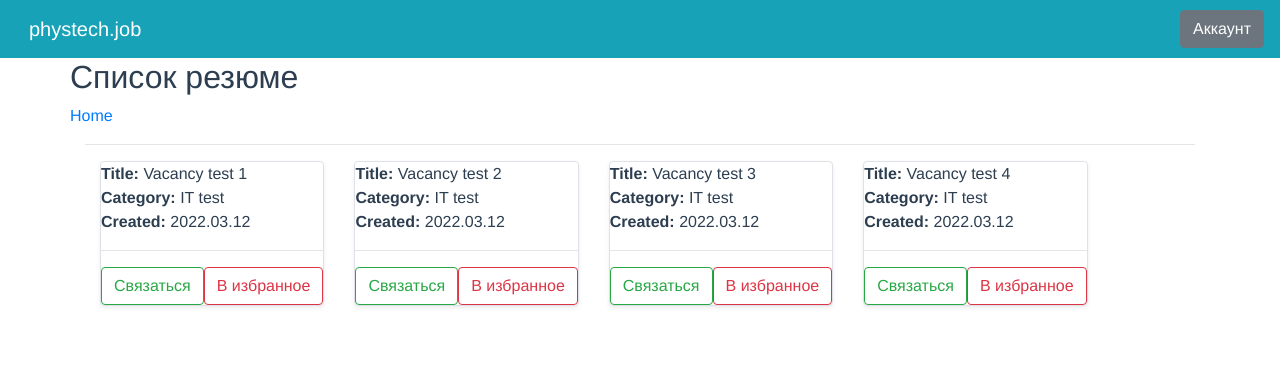
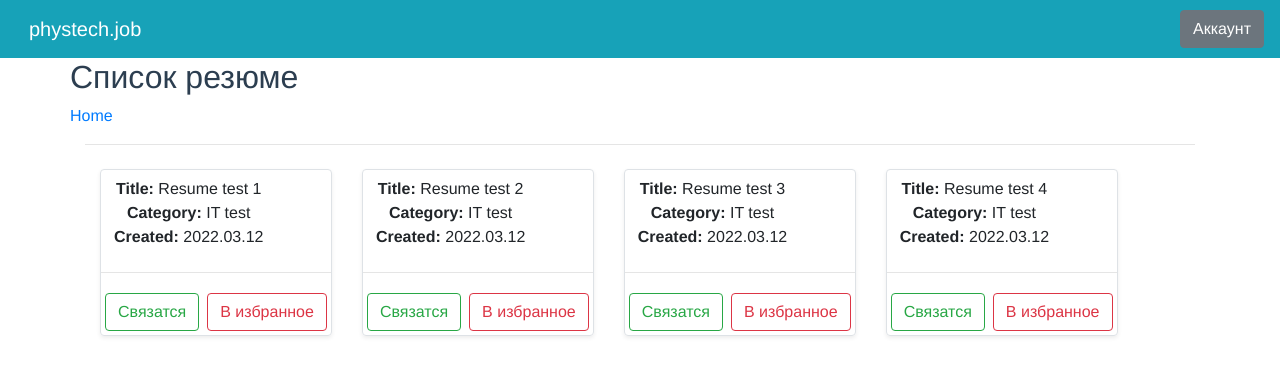
Before and after one commit to yarvod/phystech.job, a Vue app in the folder frontend_app/: page /#/resumes in a window 1280 px wide. Shown: the top 376 px of the page. Built offline with nearby package versions, Linux system fonts and the light colour scheme; no server answers.

Commit message:
add base detail page for vacancies and resumes

```diff
--- a/frontend_app/src/components/ResumeItem.vue
+++ b/frontend_app/src/components/ResumeItem.vue
@@ -1,6 +1,7 @@
 <template>
-  <div class="col-auto">
+  <div class="col-auto mt-2 mb-2">
     <div class="border rounded shadow-sm">
+      <div class="btn" v-on:click="$router.push({name: 'resume_details', params: {resumeId: resume.id, resume: resume}})">
         <b>Title: </b>
         {{ resume.title }}
         <br>
@@ -9,9 +10,10 @@
         <br>
         <b>Created: </b>
         {{resume.created}}
+      </div>
       <hr>
-      <input type="submit" class="btn btn-outline-success" name="respond" value="Связаться">
-      <input type="submit" class="btn btn-outline-danger" name="like" value="В избранное">
+      <button class="btn btn-outline-success m-1" size="md" name="connect"> Связатся </button>
+      <button class="btn btn-outline-danger m-1" size="md" name="like"> В избранное </button>
     </div>
   </div>
 </template>
--- a/frontend_app/src/components/VacancyItem.vue
+++ b/frontend_app/src/components/VacancyItem.vue
@@ -1,17 +1,13 @@
 <template>
-  <div class="col-auto">
-    <div class="border rounded shadow-sm">
+  <div class="col-auto mt-2 mb-2">
+    <div class="border rounded shadow-sm m-2">
 
-      <div class="btn" v-on:click="$router.push('/vacancies/'+vacancy.id)">
+      <div class="btn" v-on:click="$router.push({name: 'vacancy_details', params: {vacancyId: vacancy.id, vacancy: vacancy}})">
         <b>Title: </b>
         {{ vacancy.title }}
         <br>
         <b>Company: </b>
-
-        <button href="/" style="background: none; border: none">
-           {{vacancy.company_name}}
-        </button>
-
+         {{vacancy.company_name}}
         <br>
         <b>Category: </b>
         {{vacancy.category}}
@@ -19,10 +15,11 @@
         <b>Created: </b>
         {{vacancy.created}}
       </div>
-    <hr>
-    <input type="submit" class="btn btn-outline-success" name="respond" value="Откликнуться">
-    <input type="submit" class="btn btn-outline-danger" name="like" value="В избранное">
-  </div>
+      <hr>
+      <button class="btn btn-outline-success m-1" size="md" name="respond"> Откликнуться </button>
+      <button class="btn btn-outline-danger m-1" size="md" name="like"> В избранное </button>
+
+    </div>
   </div>
 
 </template>
--- a/frontend_app/src/router.js
+++ b/frontend_app/src/router.js
@@ -7,16 +7,28 @@ export default new VueRouter({
   routes: [
     {
       path: '/',
-      name: 'home',
-      component: () => import('@/views/Home.vue')
+      component: () => import('@/views/Home.vue'),
+      name: 'home'
     },
     {
       path: '/resumes',
       component: () => import('@/views/Resumes.vue')
     },
     {
+      path: '/resumes/:resumeId/details',
+      component: () => import('@/views/ResumeDetails.vue'),
+      props: true,
+      name: 'resume_details'
+    },
+    {
       path: '/vacancies',
       component: () => import('@/views/Vacancies.vue')
+    },
+    {
+      path: '/vacancies/:vacancyId/details',
+      component: () => import('@/views/VacancyDetails.vue'),
+      props: true,
+      name: 'vacancy_details'
     },
     {
       path: '/account',
--- /dev/null
+++ b/frontend_app/src/views/ResumeDetails.vue
@@ -0,0 +1,32 @@
+<template>
+<div class="container">
+  <div class="row h2 text-center">Resume Details</div>
+  <div class="row">
+    <router-link to="/resumes">К списку резюме</router-link>
+  </div>
+  <hr>
+  <div class="row">
+    <div class="col">
+      <b>Title: </b>
+      {{ resume.title }}
+      <br>
+      <b>Category: </b>
+      {{resume.category}}
+      <br>
+      <b>Created: </b>
+      {{resume.created}}
+    </div>
+  </div>
+</div>
+</template>
+
+<script>
+export default {
+  name: "ResumeDetails",
+  props: ['resume', 'id']
+}
+</script>
+
+<style scoped>
+
+</style>
--- a/frontend_app/src/views/Vacancies.vue
+++ b/frontend_app/src/views/Vacancies.vue
@@ -4,7 +4,7 @@
       <h2 class="text-center">Список вакансий</h2>
     </div>
     <div class="row">
-      <router-link to="/">Home</router-link>
+      <router-link to="/">На главную</router-link>
     </div>
     <hr>
     <VacancyList
--- /dev/null
+++ b/frontend_app/src/views/VacancyDetails.vue
@@ -0,0 +1,32 @@
+<template>
+  <div class="container">
+    <div class="row h2 text-center">Vacancy Details</div>
+    <div class="row">
+      <router-link to="/vacancies">К списку вакансий</router-link>
+    </div>
+    <hr>
+    <div class="row">
+      <div class="col">
+        <b>Title: </b>
+        {{ vacancy.title }}
+        <br>
+        <b>Category: </b>
+        {{vacancy.category}}
+        <br>
+        <b>Created: </b>
+        {{vacancy.created}}
+      </div>
+    </div>
+  </div>
+</template>
+
+<script>
+export default {
+  name: "VacancyDetail",
+  props: ['vacancy', 'id']
+}
+</script>
+
+<style scoped>
+
+</style>
--- a/frontend_app/src/views/resumes.json
+++ b/frontend_app/src/views/resumes.json
@@ -1,28 +1,32 @@
 {
     "data": [
       {
-        "title": "Vacancy test 1",
+        "id": 1,
+        "title": "Resume test 1",
         "category": "IT test",
         "first_name": "Alex",
         "second_name": "Ivanov",
         "created": "2022.03.12"
       },
       {
-        "title": "Vacancy test 2",
+        "id": 2,
+        "title": "Resume test 2",
         "category": "IT test",
         "first_name": "Alex",
         "second_name": "Ivanov",
         "created": "2022.03.12"
       },
       {
-        "title": "Vacancy test 3",
+        "id": 3,
+        "title": "Resume test 3",
         "category": "IT test",
         "first_name": "Alex",
         "second_name": "Ivanov",
         "created": "2022.03.12"
       },
       {
-        "title": "Vacancy test 4",
+        "id": 4,
+        "title": "Resume test 4",
         "category": "IT test",
         "first_name": "Alex",
         "second_name": "Ivanov",
--- a/frontend_app/src/views/vacancies.json
+++ b/frontend_app/src/views/vacancies.json
@@ -1,24 +1,28 @@
 {
     "data": [
       {
+        "id": 1,
         "title": "Vacancy test 1",
         "company_name": "Company test 1",
         "category": "IT test",
         "created": "2022.03.12"
       },
       {
+        "id": 2,
         "title": "Vacancy test 2",
         "company_name": "Company test 2",
         "category": "IT test",
         "created": "2022.03.12"
       },
       {
+        "id": 3,
         "title": "Vacancy test 3",
         "company_name": "Company test 3",
         "category": "IT test",
         "created": "2022.03.12"
       },
       {
+        "id": 4,
         "title": "Vacancy test 4",
         "company_name": "Company test 4",
         "category": "IT test",
```
Lines whose indentation alone changed are shown as unchanged.
